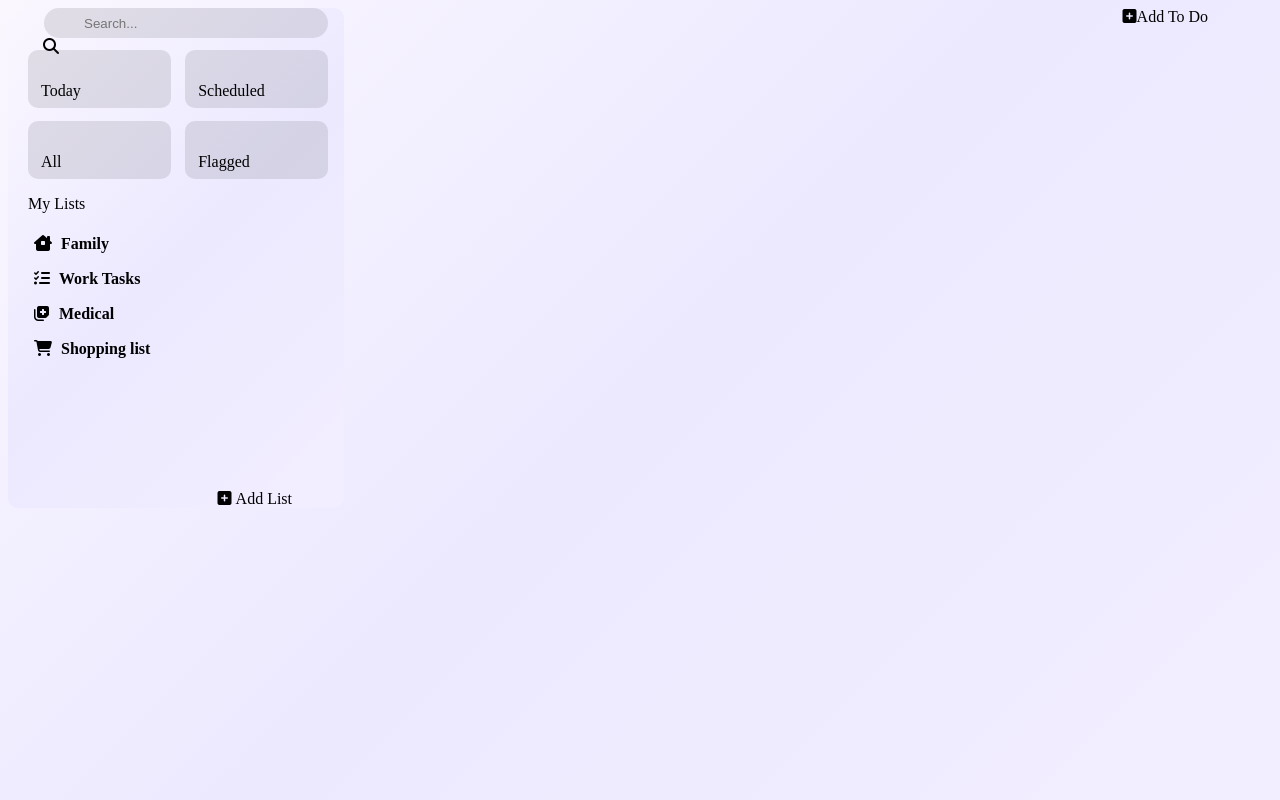
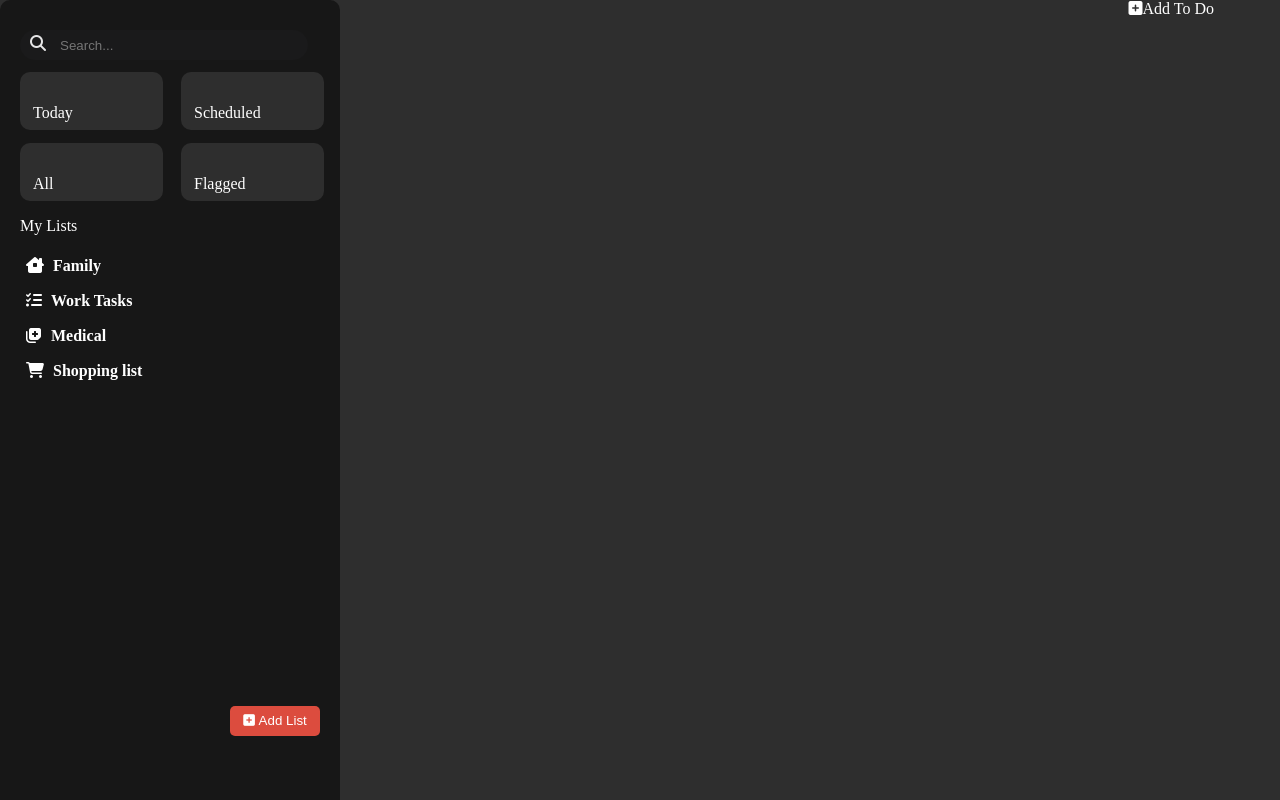
Before and after one commit to omkar-aher04/To-do-app, a plain HTML site: page index.html in a window 1280 px wide. Drawn offline with Linux system fonts and the light colour scheme.

Commit message:
styles changed

```diff
--- a/index.html
+++ b/index.html
@@ -23,7 +23,7 @@
                 <h4><i class="fa-solid fa-notes-medical"></i>Medical</h4>
                 <h4><i class="fa-solid fa-cart-shopping"></i>Shopping list</h4>
             </div>
-            <div class="add-list"><i class="fa-solid fa-square-plus"></i>&nbsp;Add List</div>
+            <button class="add-list"><i class="fa-solid fa-square-plus"></i>&nbsp;Add List</button>
         </div>
         <div id="right">
             <div class="addToDo"><i class="fa-solid fa-square-plus"></i>Add To Do</div>
--- a/style.css
+++ b/style.css
@@ -1,26 +1,32 @@
 body{
-     background: linear-gradient(135deg, #fbf7ff, #ece9ff, #f3eeff);
+     background-color: #2e2e2e;
+     padding: 0%;
+     margin: 0%;
 }
 #left {
-    height: 100%;
+    height: 100vh;
     width: 25%;
-    background: linear-gradient(135deg, #fbf7ff, #ece9ff, #f3eeff);
+    background-color:  #171717;
+    color: white;
     backdrop-filter: blur(40px); /* ✅ correct way to blur the background only */
     -webkit-backdrop-filter: blur(20px); /* Safari support */
-    position: relative; /* or absolute/fixed based on layout */
+     /* or absolute/fixed based on layout */
     z-index: 1; /* ensure it's above background, but below important content */
     border-radius: 10px; /* optional: smooth corners */
     padding-left: 20px;
+    padding-top: 30px;
 }
 
 #wrapper{
     display: flex;
+    color: white;
+  height: 100vh;
+  overflow: hidden;
 }
 #right{
-    height: auto;
+    height: 100vh;
     width: 70%;
-    height: 100%;
-}
+  }
 .components{
     display: flex;
     flex-wrap: wrap;
@@ -38,7 +44,7 @@ body{
     padding-bottom: 8px;
     padding-left: 13px;
     border-radius: 10px;
-    background-color:  rgba(53, 53, 55, 0.126);
+    background-color:  #2e2e2e;
     z-index: 1;
 }
 .lists{
@@ -48,22 +54,33 @@ body{
 }
 .lists h4 {
     margin: 6px;
+    cursor: pointer;
 }
 .lists i{
     margin-right: 9px ;
 }
 .add-list{
-    margin-top: 40%;
-    margin-left: 60%;
+  position: absolute;
+    float: right;
+    top: 85%;
+    right: 20px;
+    height: 30px;
+    width: 90px;
+   text-align: center;
+   color: white;
+   background-color: #dc4c3e;
+   border-radius: 5px;
+   border: none;
 }
 
 .fa-magnifying-glass{
-    position: relative;
-    left: 15px;
-    top: 24px;
+    position: absolute;
+    left: 30px;
+    top: 35px;
 
 }
 .search{
+    position: relative;
     padding-left:40px;
     background-color:  rgba(53, 53, 55, 0.126);
     width: 90%;
@@ -72,6 +89,7 @@ body{
     margin-right: 15px;
     outline: none;
     border: none;
+    color:white;
 }
 .addToDo{
     margin-left: 88%;
@@ -79,6 +97,7 @@ body{
 .to-do{
     display: flex;
     flex-direction: column;
+    margin-top: 10px;
 }
 
 
```
